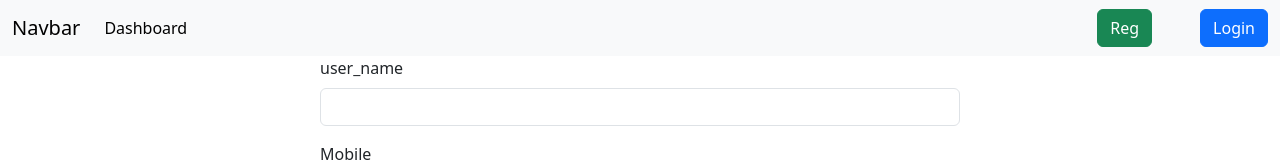
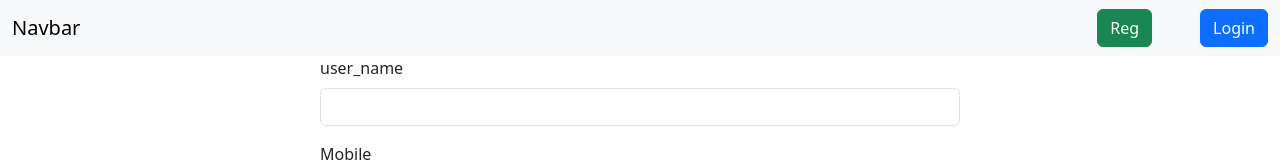
Before and after one commit to poornachandra1118/chatboard, a React (Create React App) app: page / in a window 1280 px wide. Shown: the top 162 px of the page. Built offline with nearby package versions, Linux system fonts and the light colour scheme.

Commit message:
Navbar.jsx

```diff
--- a/src/chat_pages/Navbar.jsx
+++ b/src/chat_pages/Navbar.jsx
@@ -11,9 +11,9 @@
         </button>
         <div class="collapse navbar-collapse" id="navbarSupportedContent">
         <ul class="navbar-nav me-auto mb-2 mb-lg-0">
-            <li class="nav-item">
+            {/* <li class="nav-item">
             <Link class="nav-link active" aria-current="page" to='/Dashboard'>Dashboard</Link>
-            </li>
+            </li> */}
 
 
         </ul>
```
